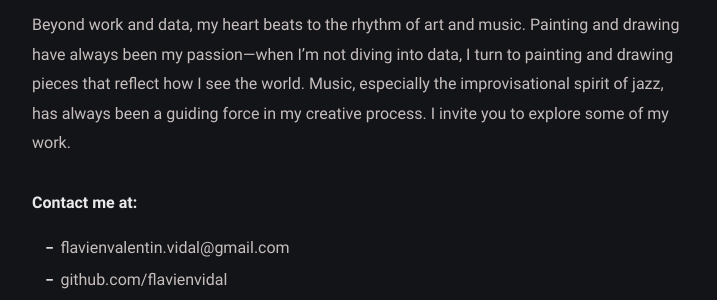
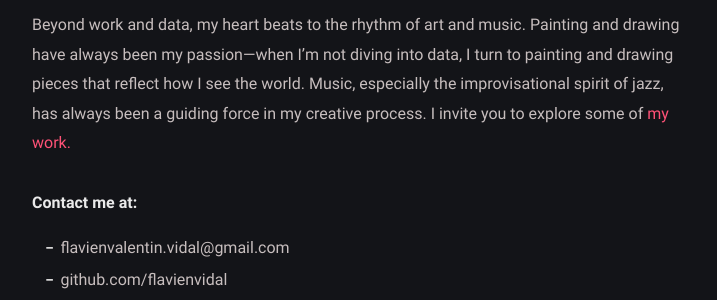
Before and after one commit to FlavienVidal/flavienvidal.github.io, a Jekyll site: the page built from about.md, in a window 1280 px wide. Shown: the part 796-1096 px from the top of the page, without its empty margins (278-995 px from the left). Built offline with Jekyll 4.4.1, drawn with Linux system fonts in a browser that asks for light colours; some of the changed lines change nothing that is shown.

```diff
--- a/about.md
+++ b/about.md
@@ -17,7 +17,7 @@
 Outside of École Polytechnique, I interned at Lydia in the Summer of 2021 to conduct their personal finance management project, and at Dailymotion in the Summer of 2022 to work on their video-to-video recommender system. I was also a Research Student at Idemia.
 </p>
 <p>
-Beyond work and data, my heart beats to the rhythm of art and music. Painting and drawing have always been my passion—when I’m not diving into data, I turn to painting and drawing pieces that reflect how I see the world. Music, especially the improvisational spirit of jazz, has always been a guiding force in my creative process. I invite you to explore some of my work.
+Beyond work and data, my heart beats to the rhythm of art and music. Painting and drawing have always been my passion—when I’m not diving into data, I turn to painting and drawing pieces that reflect how I see the world. Music, especially the improvisational spirit of jazz, has always been a guiding force in my creative process. I invite you to explore some of <a href="https://flavienvidal.github.io/about/">my work.</a>
 </p>
 
 **Contact me at:**
```
